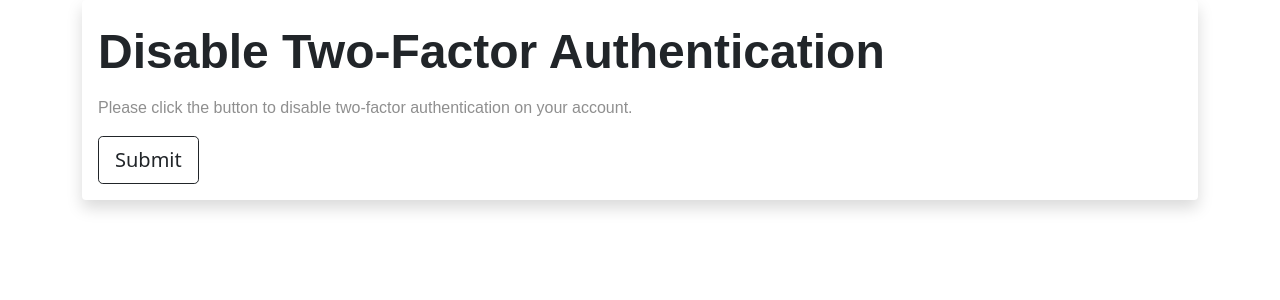
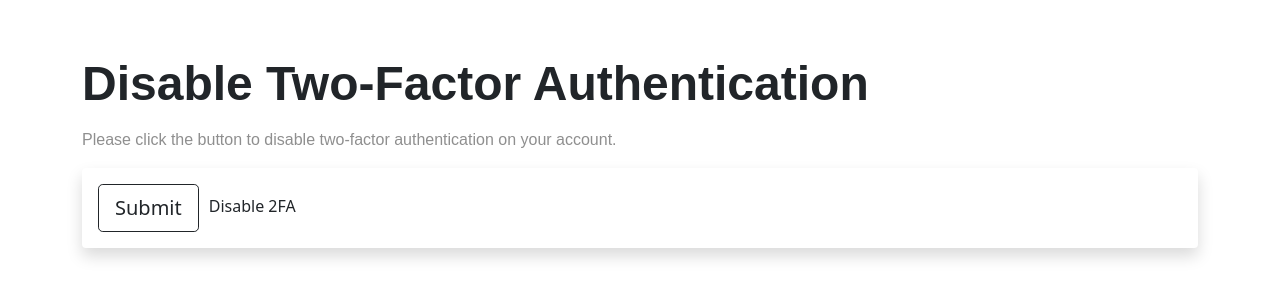
Before and after one commit to Tushar25v/passwordM, a Flask app: template website/templates/disable.html in a window 1280 px wide. Shown: the part 90-390 px from the top of the page. Run offline with Flask 2, Linux system fonts and the light colour scheme; the template is opened without the code that fills it, so the values that code supplies are empty; some libraries are stand-ins or nearby versions.

Commit message:
fixed the disable template

```diff
--- a/website/templates/disable.html
+++ b/website/templates/disable.html
@@ -1,10 +1,11 @@
 {% extends "base.html" %} {% block title %}Disable{% endblock %} {% block content
 %}
-
-<div class="shadow p-3 mb-5 bg-body rounded" id="disable">
+<br><br/>
     <h1> Disable Two-Factor Authentication</h1>
     <p> Please click the button to disable two-factor authentication on your account.</p>
-    <button type="submit" class="btn btn-outline-dark btn-lg">Submit</button>
+<div class="shadow p-3 mb-5 bg-body rounded">
+    <form method="POST">
+    <input type="submit" class="btn btn-outline-dark btn-lg">Disable 2FA</button>
     </form>
 </div>
 {% endblock %}
```
